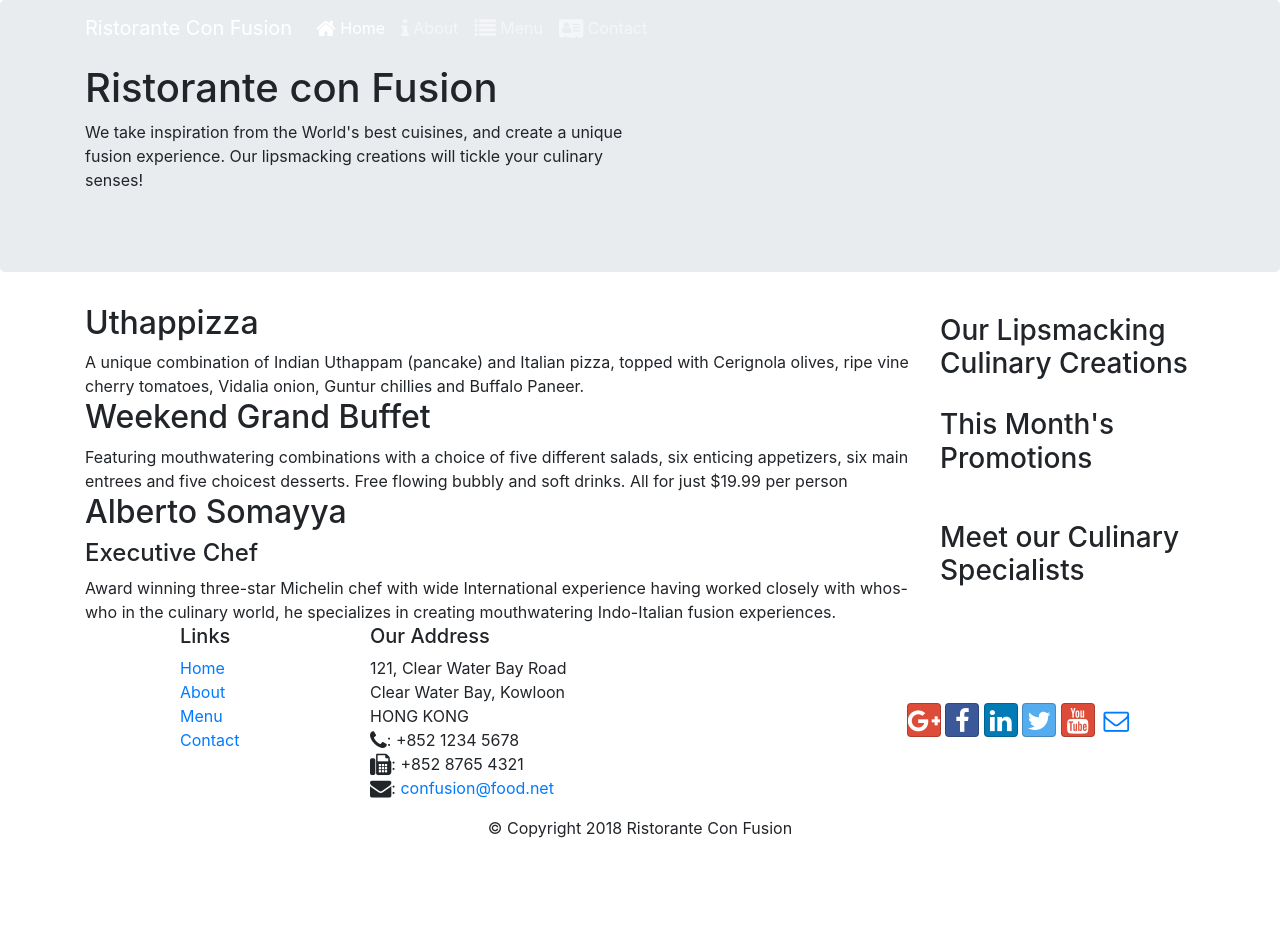
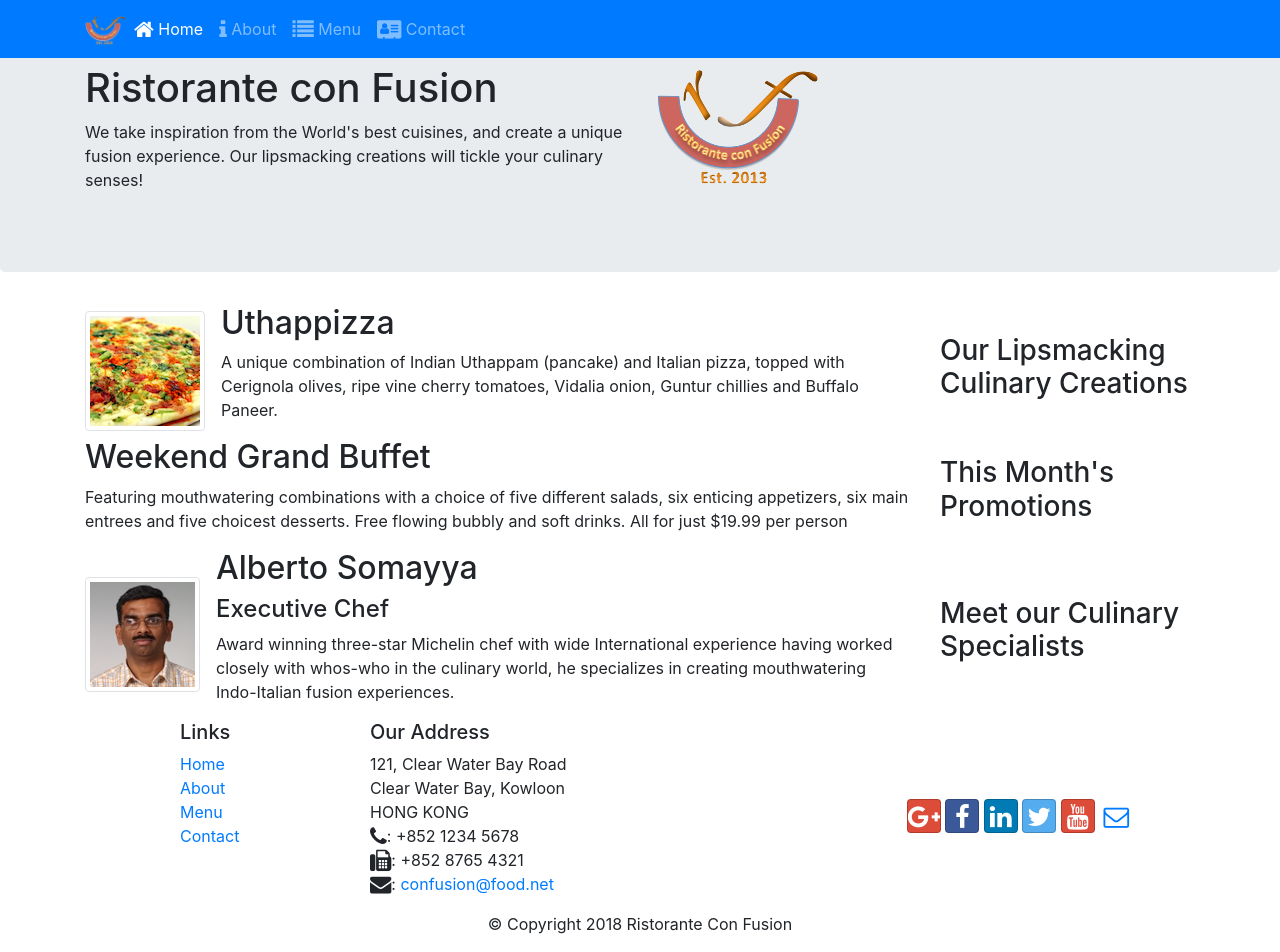
Before and after one commit to luisresende13/Bootstrap-App, a website: page index.html in a window 1280 px wide. Before the commit the page ends 856 px from the top, so only its background shows below. Drawn offline with nearby package versions, Linux system fonts and the light colour scheme.

Commit message:
Images and Media

```diff
--- a/index.html
+++ b/index.html
@@ -14,7 +14,6 @@
     <!-- Font Awesome and Bootstrap Social Import -->
     <link rel="stylesheet" href="node_modules/font-awesome/css/font-awesome.min.css">
     <link rel="stylesheet" href="node_modules/bootstrap-social/bootstrap-social.css">
-
     <link href="css/styles.css" rel="stylesheet">
 
     <title>Ristorante Con Fusion</title>
@@ -23,9 +22,9 @@
 
 <body>
 
-    <nav class="navbar navbar-dark navbar-expand-sm fixed-top">
+    <nav class="navbar navbar-dark navbar-expand-sm fixed-top bg-primary">
         <div class="container">
-           <a class="navbar-brand" href="#">Ristorante Con Fusion</a>
+           <a class="navbar-brand mr-auto" href="./index.html"><img src="img/logo.png" height="30" width="41"></a>
                 <div class="collapse navbar-collapse" id="Navbar">
                     <ul class="navbar-nav mr-auto">
 
@@ -51,7 +50,8 @@
                     <h1>Ristorante con Fusion</h1>
                     <p>We take inspiration from the World's best cuisines, and create a unique fusion experience. Our lipsmacking creations will tickle your culinary senses!</p>
                 </div>
-                <div class='col-12 col-sm'>
+                <div class='col-12 col-sm self-align-center'>
+                    <img src="img/logo.png" class="img-fluid">
                 </div>
             </div>
         </div>
@@ -64,8 +64,17 @@
                 <h3>Our Lipsmacking Culinary Creations</h3>
             </div>
             <div class='col col-sm order-sm-first col-md'>
-                <h2>Uthappizza</h2>
-                <p class='d-none d-sm-inline'>A unique combination of Indian Uthappam (pancake) and Italian pizza, topped with Cerignola olives, ripe vine cherry tomatoes, Vidalia onion, Guntur chillies and Buffalo Paneer.</p>
+                <div class="media">
+                    <img class="d-flex mr-3 img-thumbnail align-self-center"
+                            src="img/uthappizza.png" alt="Uthappizza">
+                    <div class="media-body">
+                        <h2 class="mt-0">Uthappizza</h2>
+                        <p class="d-none d-sm-block">A unique combination of Indian Uthappam (pancake) and
+                            Italian pizza, topped with Cerignola olives, ripe vine
+                            cherry tomatoes, Vidalia onion, Guntur chillies and
+                            Buffalo Paneer.</p>
+                    </div>
+                </div>
             </div>
         </div>
 
@@ -76,7 +85,7 @@
             </div>
             <div class='col col-sm order-sm-first col-md'>
                 <h2>Weekend Grand Buffet</h2>
-                <p class='d-none d-sm-inline'>Featuring mouthwatering combinations with a choice of five different salads, six enticing appetizers, six main entrees and five choicest desserts. Free flowing bubbly and soft drinks. All for just $19.99 per person </p>
+                <p class='d-none d-sm-block'>Featuring mouthwatering combinations with a choice of five different salads, six enticing appetizers, six main entrees and five choicest desserts. Free flowing bubbly and soft drinks. All for just $19.99 per person </p>
             </div>
         </div>
 
@@ -85,9 +94,20 @@
                 <h3>Meet our Culinary Specialists</h3>
             </div>
             <div class='col col-sm order-sm-first col-md'>
-                <h2>Alberto Somayya</h2>
-                <h4>Executive Chef</h4>
-                <p class='d-none d-sm-inline'>Award winning three-star Michelin chef with wide International experience having worked closely with whos-who in the culinary world, he specializes in creating mouthwatering Indo-Italian fusion experiences. </p>
+                 <div class="media">
+                    <img class="d-flex mr-3 img-thumbnail align-self-center"
+                            src="img/alberto.png" alt="Alberto Somayya">
+                    <div class="media-body">
+                        <h2 class="mt-0">Alberto Somayya</h2>
+                        <h4>Executive Chef</h4>
+                        <p class="d-none d-sm-block">Award winning three-star Michelin chef with wide
+                            International experience having worked closely with
+                            whos-who in the culinary world, he specializes in
+                            creating mouthwatering Indo-Italian fusion experiences.
+                            </p>
+                    </div>
+                </div>
+
             </div>
         </div>
 
```
Also changed, not shown: aboutus.html (+4 -3 lines), contactus.html (+5 -4 lines), img/alberto.png (added), img/buffet.png (added), img/logo.png (added), img/uthappizza.png (added), 1 other file.
